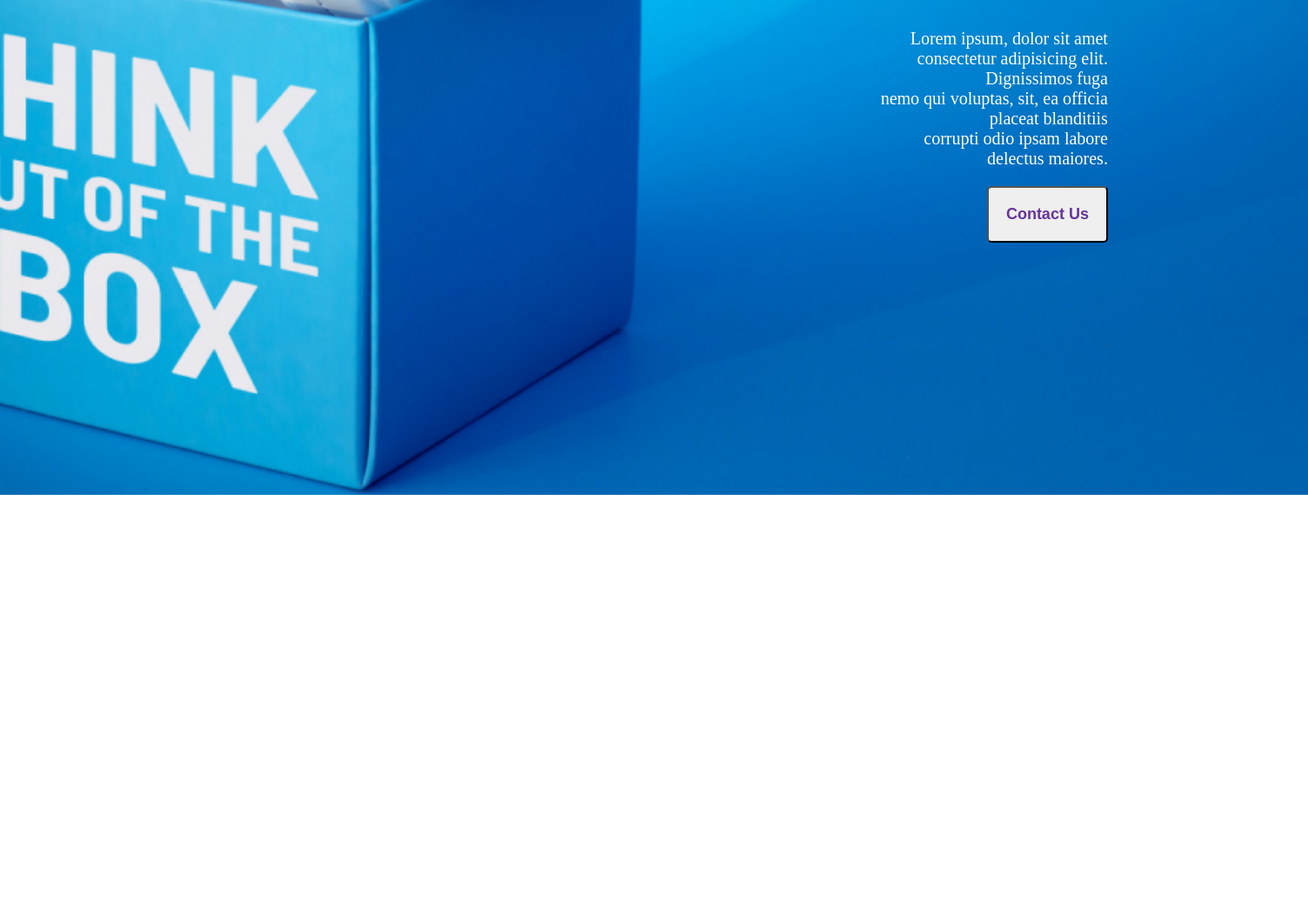
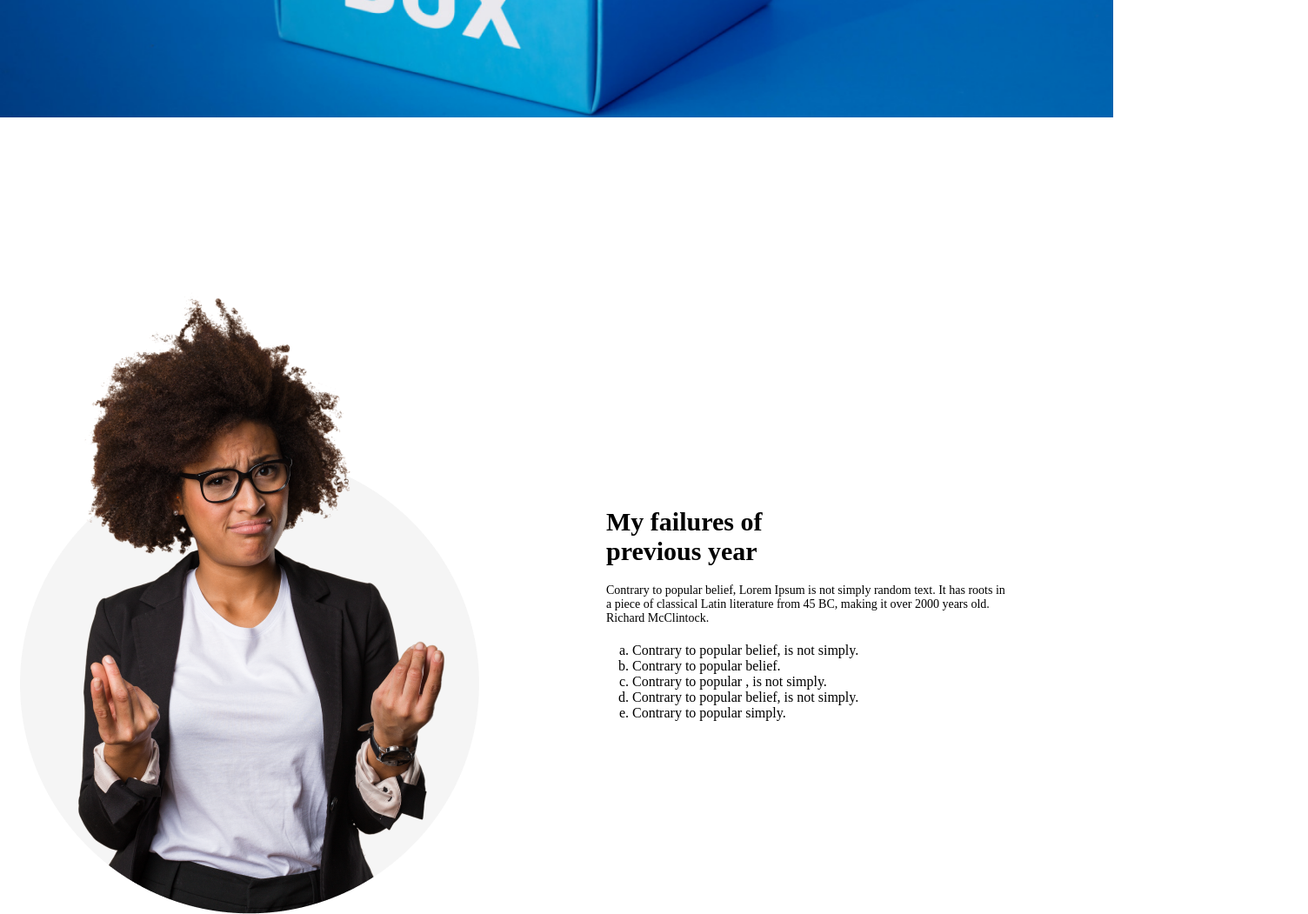
Before and after one commit to developer-aminul/new-year-website, a plain HTML site: page index.html in a window 1280 px wide. Shown: the part 782-1833 px from the top of the page at 87% size, 1504 px wide, since content can reach past the window. Before the commit the page ends 1351 px from the top, so only its background shows below. Drawn offline with Linux system fonts and the light colour scheme.

Commit message:
failure section added

```diff
--- a/index.html
+++ b/index.html
@@ -7,6 +7,7 @@
     <meta name="viewport" content="width=, initial-scale=1.0">
     <title>new year website</title>
     <link rel="stylesheet" href="style.css">
+    <script src="https://kit.fontawesome.com/68debd1702.js" crossorigin="anonymous"></script>
 </head>
 
 <body>
@@ -28,10 +29,31 @@
         </section>
     </header>
     <main>
+        <!-- image and text section -->
+        <section class="my-failure-section">
+            <div class="my-failure">
+                <div class="failure-image"><img src="styels/images/person.png" alt=""></div>
+                <div class="failure-text">
+                    <h1 class="failure-title">My failures of previous year</h1>
+                    <p class="failure-des">Contrary to popular belief, Lorem Ipsum is not simply random text. It has
+                        roots in a piece of
+                        classical Latin literature
+                        from 45 BC, making it over 2000 years old. Richard McClintock.</p>
+                    <ul class="text-list">
+                        <li>Contrary to popular belief, is not simply.</li>
+                        <li>Contrary to popular belief.</li>
+                        <li>Contrary to popular , is not simply.</li>
+                        <li>Contrary to popular belief, is not simply.</li>
+                        <li>Contrary to popular simply.</li>
+                    </ul>
 
+
+                </div>
+            </div>
+            </div>
+        </section>
     </main>
     <footer>
-
     </footer>
 </body>
 
--- a/style.css
+++ b/style.css
@@ -3,51 +3,82 @@
      padding: 0;
  }
 
-/* header section styles */
-
  .header-container {
-
-    text-align: right;
-    position: absolute;
      background-image: url(styels/images/banner/banner3.png);
      background-repeat: no-repeat;
-    background-position: center;
      background-size: cover;
-}
-
-.header-setion {}
-
-.header-text {
-    margin-right: 230px;
 
  }
 
+ .header-section {
+
+     text-align: right;
+     margin-right: 15%;
+ }
+
+ .header-text {
+     padding-top: 30%;
+     padding-bottom: 30%;
+ }
+
  .header-title {
-    margin-top: 260px;
-    margin-left: 1000px;
-    padding-left: 50px;
+     margin-left: 70%;
+     padding-bottom: 10px;
      font-weight: 700;
-    font-size: 65px;
-    color: #FFFFFF;
+     font-size: 40px;
+ }
+
+ .header-des {
+     font-size: 14px;
+     font-weight: 400;
+     color: black;
+     padding-bottom: 20px;
+ }
+
+ .header-btn {
+     padding: 10px;
+     border-radius: 5px;
+     font-size: 18px;
+     font-weight: bold;
+     color: deeppink;
+     border-color: blue;
+ }
+
+ /* image and text styles */
+ .my-failure-section {
+     margin-top: 15%;
+ }
+
+ .my-failure {
+     display: flex;
+ }
+
+ .failure-text {
+     padding-top: 20%;
+     padding-left: 10%;
+ }
+
+ .failure-title {
+     padding-bottom: 20px;
+     padding-right: 50%;
+     font-size: 30px;
+     font-weight: 800;
 
  }
 
-.header-des {
-    margin-left: 950px;
-    padding-left: 50px;
-    padding-top: 30px;
+ .failure-des {
+     padding-bottom: 20px;
+     padding-right: 20%;
+     font-size: 14px;
      font-weight: 400;
-    font-size: 20px;
-    color: #FFFFFF;
+ }
+
+ .text-list {
+     list-style-type: none;
+     padding-left: 30px;
 
  }
 
-.header-btn {
-    margin-top: 20px;
-    margin-bottom: 290px;
-    padding: 20px;
-    border-radius: 5px;
-    font-size: 18px;
-    font-weight: bold;
-    color: rebeccapurple;
+ .text-list li {
+     list-style-type: lower-alpha;
  }
```
Also changed, not shown: styels/list icon/lsiticon.png (added). Lines whose indentation alone changed are shown as unchanged.
